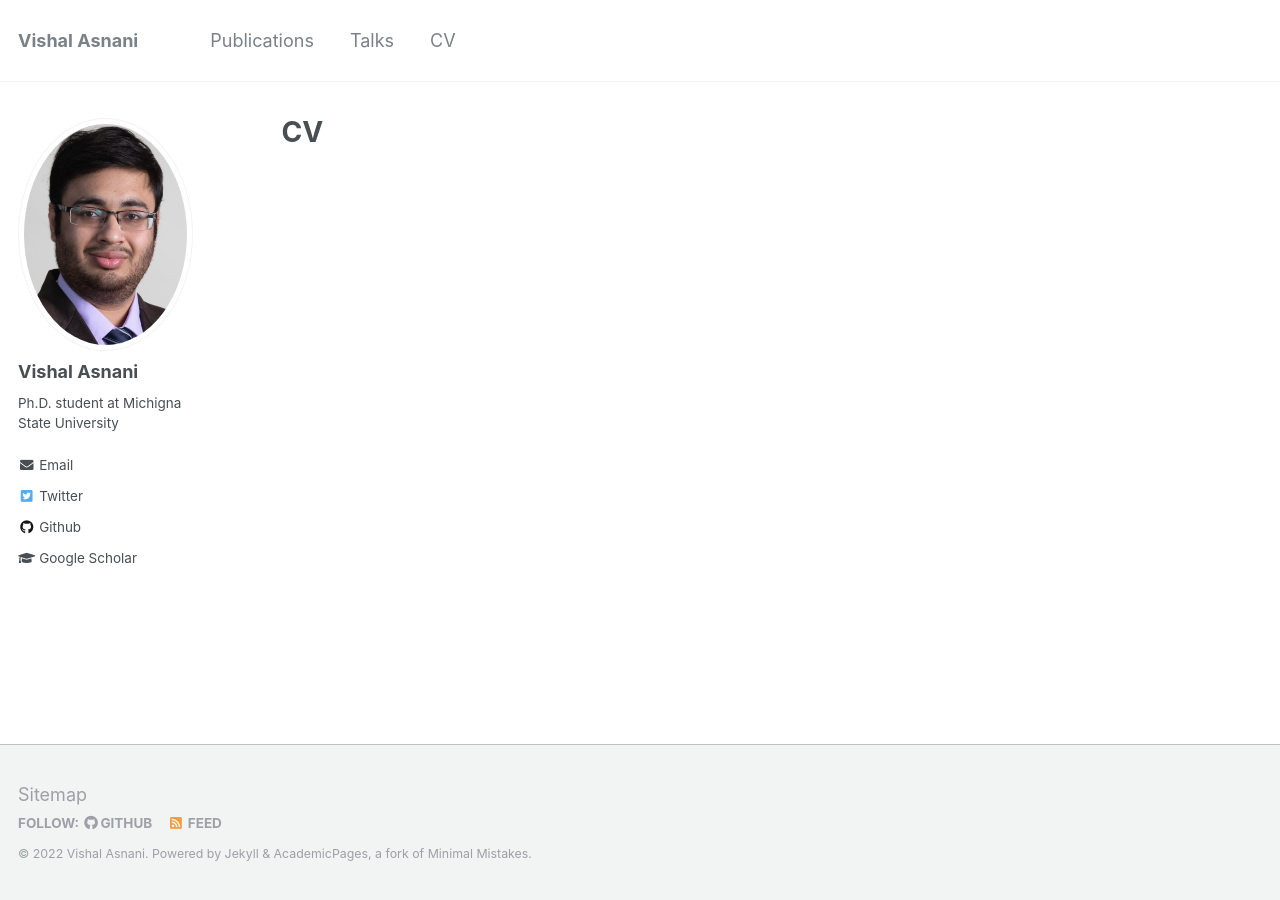
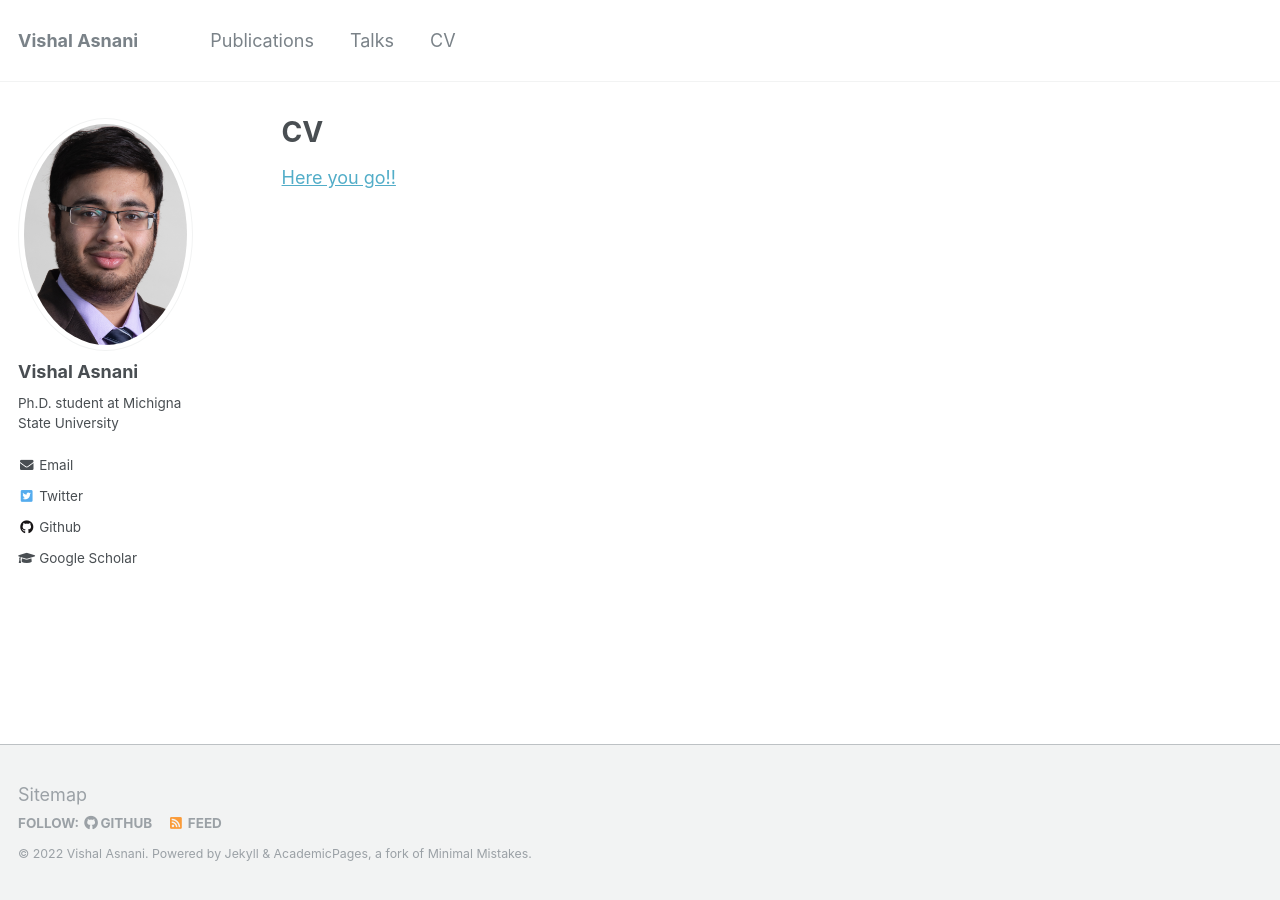
Before and after one commit to vishal3477/vishal3477.github.io, a Jekyll site: the page built from _pages/cv.md, in a window 1280 px wide. Built offline with Jekyll 4.4.1, drawn with Linux system fonts in a browser that asks for light colours.

Commit message:
Update cv.md

```diff
--- a/_pages/cv.md
+++ b/_pages/cv.md
@@ -9,3 +9,5 @@ paperurl: 'http://academicpages.github.io/files/Vishal_CV.pdf'
 ---
 
 {% include base_path %}
+
+[Here you go!!](http://academicpages.github.io/files/Vishal_CV.pdf)
```
